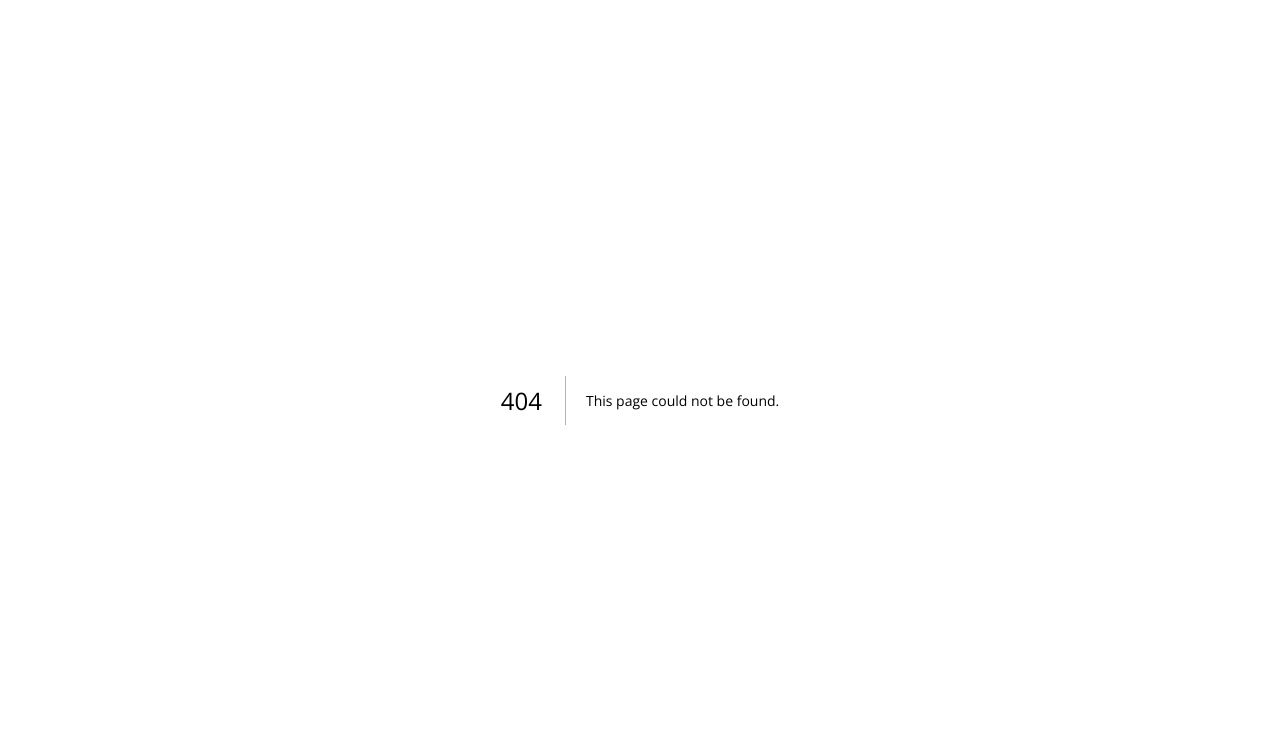
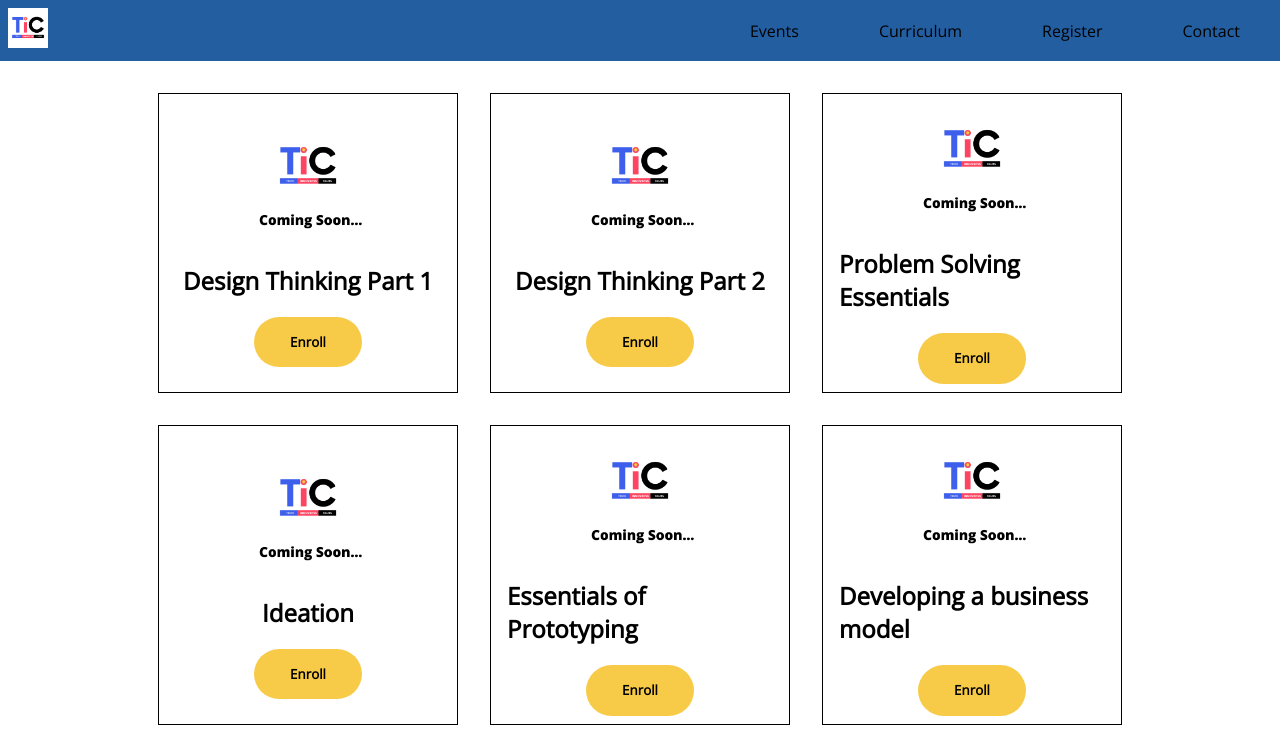
Before and after one commit to JosiasAurel/ticsummit, a Next.js app: page /curriculum in a window 1280 px wide. Before the commit this address had no page. Shown: the top 756 px of the page. Built offline with nearby package versions, Linux system fonts and the light colour scheme.

Commit message:
mock curriculum and course component

```diff
--- /dev/null
+++ b/components/Course.tsx
@@ -0,0 +1,24 @@
+
+import React from "react";
+
+import Button from "./Button";
+
+import styles from "../styles/components.module.css";
+
+type Props = CourseInfo;
+
+const Course: React.FC<Props> = ({ image, title, url }): JSX.Element => {
+    return (
+        <div className={styles.Course}>
+            <img src={image} alt={title} />
+            <h2>
+                {title}
+            </h2>
+            <Button action={() => alert("Course Coming Soon")}>
+                Enroll
+            </Button>
+        </div>
+    )
+}
+
+export default Course;
--- /dev/null
+++ b/pages/curriculum.tsx
@@ -0,0 +1,36 @@
+import React from "react";
+
+import Header from "../components/Header";
+import Footer from "../components/Footer";
+import Course from "../components/Course";
+import Head from "next/head";
+
+import styles from "../styles/curriculumn.module.css";
+import { courses } from "../content/index";
+
+const CurriculumPage: React.FC = (): JSX.Element => {
+    return (
+        <div>
+            <Head>
+                <title>TiC - Curriculumn</title>
+            </Head>
+            <Header />
+            <div className={styles.courriculumnContainer}>
+                <div className={styles.curriculumn}>
+                    {courses.map(course => {
+                        return (
+                            <Course
+                                title={course.title}
+                                image={course.image}
+                                url={course.url}
+                            />
+                        )
+                    })}
+                </div>
+            </div>
+            <Footer />
+        </div>
+    )
+}
+
+export default CurriculumPage;
--- a/styles/components.module.css
+++ b/styles/components.module.css
@@ -29,3 +29,20 @@
     margin: 0.8em;
 }
 /* Special Card - End */
+
+/* course component */
+.Course {
+    display: flex;
+    flex-direction: column;
+    justify-content: center;
+    align-items: center;
+    width: 300px;
+    height: 300px;
+    border: solid 1px black;
+    margin: 1em;
+    padding: 1em;
+}
+
+.Course img {
+    max-width: 250px;
+}
--- /dev/null
+++ b/styles/curriculumn.module.css
@@ -0,0 +1,18 @@
+.courriculumnContainer {
+    display: flex;
+    justify-content: center;
+    align-items: center;
+    margin: 1em 0;
+}
+
+.curriculumn {
+    display: grid;
+    grid-template-columns: 1fr 1fr 1fr;
+}
+
+@media screen and (max-width: 450px) {
+    .curriculumn {
+        display: flex;
+        flex-direction: column;
+    }
+}
```
Also changed, not shown: public/csph.png (added).
